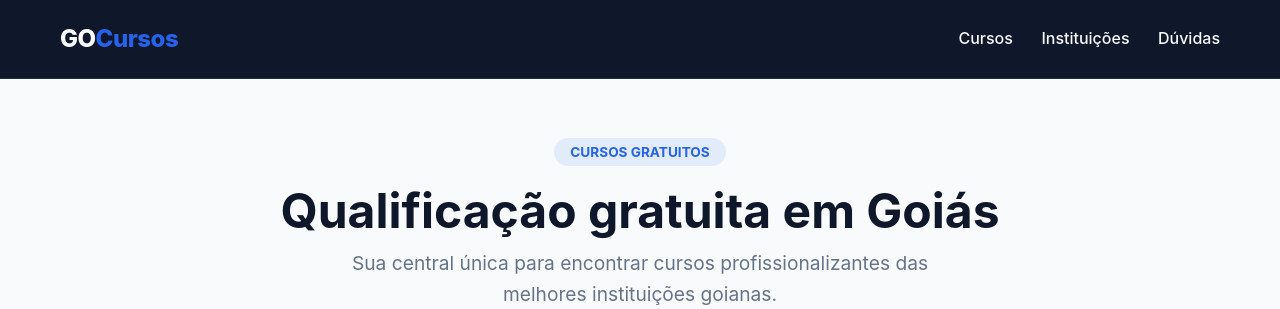
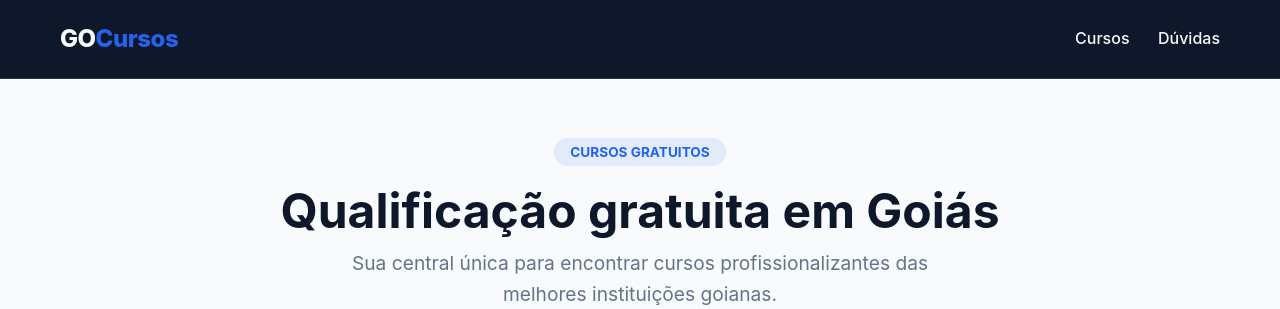
Before and after one commit to ferlimatos/estracao_de_dados, a Flask app: page / in a window 1280 px wide. Shown: the top 309 px of the page. Run offline with Flask 3, Linux system fonts and the light colour scheme.

Commit message:
refactor: refatoração da estrutura do header, seção hero e FAQ

```diff
--- a/static/style.css
+++ b/static/style.css
@@ -35,9 +35,11 @@ body {
 
 /* Container padrão para seções que NÃO são full-width */
 .container {
+    width: 100%;
     max-width: 1200px;
     margin: 0 auto;
-    padding: 0 20px;
+    padding-inline: 20px;
+    box-sizing: border-box;
 }
 
 /* --- Seções com Fundo Infinito (Full-Width) --- */
@@ -45,28 +47,32 @@ body {
 .main-header,
 #faq,
 .main-footer {
-    width: 100vw;
-    position: relative;
-    left: 50%;
-    margin-left: -50vw;
+    width: 100%;
+}
 
-    /* Centralização dinâmica: Metade da tela - Metade dos 1200px + 20px de respiro */
-    padding-left: calc(50vw - 600px + 20px);
-    padding-right: calc(50vw - 600px + 20px);
-
-    box-sizing: border-box;
+/* Conteúdo interno das seções full-width */
+.main-header .container,
+#faq .container,
+.main-footer .container {
+    max-width: 1200px;
+    margin: 0 auto;
 }
 
 /* --- Header & Logo --- */
 .main-header {
-    display: flex;
-    justify-content: space-between;
-    align-items: center;
-    padding-top: 20px;
-    padding-bottom: 20px;
+    width: 100%;
     background-color: var(--secondary);
     border-bottom: 1px solid rgba(255,255,255,0.1);
-    z-index: 1000;
+}
+
+.main-header .container {
+    display: flex;
+    align-items: center;
+    justify-content: space-between;
+    max-width: 1200px;
+    margin: 0 auto;
+    padding: 20px;
+    box-sizing: border-box;
 }
 
 .logo {
--- a/templates/index.html
+++ b/templates/index.html
@@ -11,20 +11,23 @@
   </head>
   <body>
     <header class="main-header">
+      <div class="container">
         <div class="logo">GO<span>Cursos</span></div>
         <nav>
           <a href="#cursos">Cursos</a>
-        <a href="#instituicoes">Instituições</a>
+          <!-- <a href="#instituicoes">Instituições</a> -->
           <a href="#faq">Dúvidas</a>
         </nav>
+      </div>
     </header>
 
     <section class="hero">
+      <div class="container">
         <span class="badge-hero">Cursos gratuitos</span>
         <h1>Qualificação gratuita em Goiás</h1>
         <p>
-        Sua central única para encontrar cursos profissionalizantes das melhores
-        instituições goianas.
+          Sua central única para encontrar cursos profissionalizantes das
+          melhores instituições goianas.
         </p>
         <!-- Filtros de busca -->
         <section id="filtros">
@@ -47,7 +50,9 @@
 
             <select id="unidade">
               <option value="">Todas as Unidades</option>
-            <option value="José Luiz Bittencourt">José Luiz Bittencourt</option>
+              <option value="José Luiz Bittencourt">
+                José Luiz Bittencourt
+              </option>
               <option value="Luiz Rassi">Luiz Rassi</option>
               <option value="Artes Basileu França">Artes Basileu França</option>
             </select>
@@ -62,12 +67,14 @@
             <button type="submit">Buscar</button>
           </form>
         </section>
+      </div>
     </section>
 
     <!-- O Grid onde os cards serão injetados -->
     <div id="dados" class="cursos-grid"></div>
 
-    <section id="faq" class="container section-padding">
+    <section id="faq" class="faq-section">
+      <div class="container">
         <div class="faq-grid">
           <div class="faq-header">
             <h2>Dúvidas Frequentes</h2>
@@ -93,13 +100,20 @@
             <details>
               <summary>Os dados estão sempre atualizados?</summary>
               <p>
-              Sim, nosso sistema realiza varreduras periódicas para garantir que
-              apenas cursos com inscrições abertas apareçam para você.
+                Sim, nosso sistema realiza varreduras periódicas para garantir
+                que apenas cursos com inscrições abertas apareçam para você.
               </p>
             </details>
           </div>
         </div>
+      </div>
     </section>
+
+    <footer class="main-footer">
+      <div class="container">
+        <p>© 2026 Portal de Cursos Gratuitos GO</p>
+      </div>
+    </footer>
 
     <script>
       const divDados = document.getElementById('dados');
```
Lines whose indentation alone changed are shown as unchanged.
